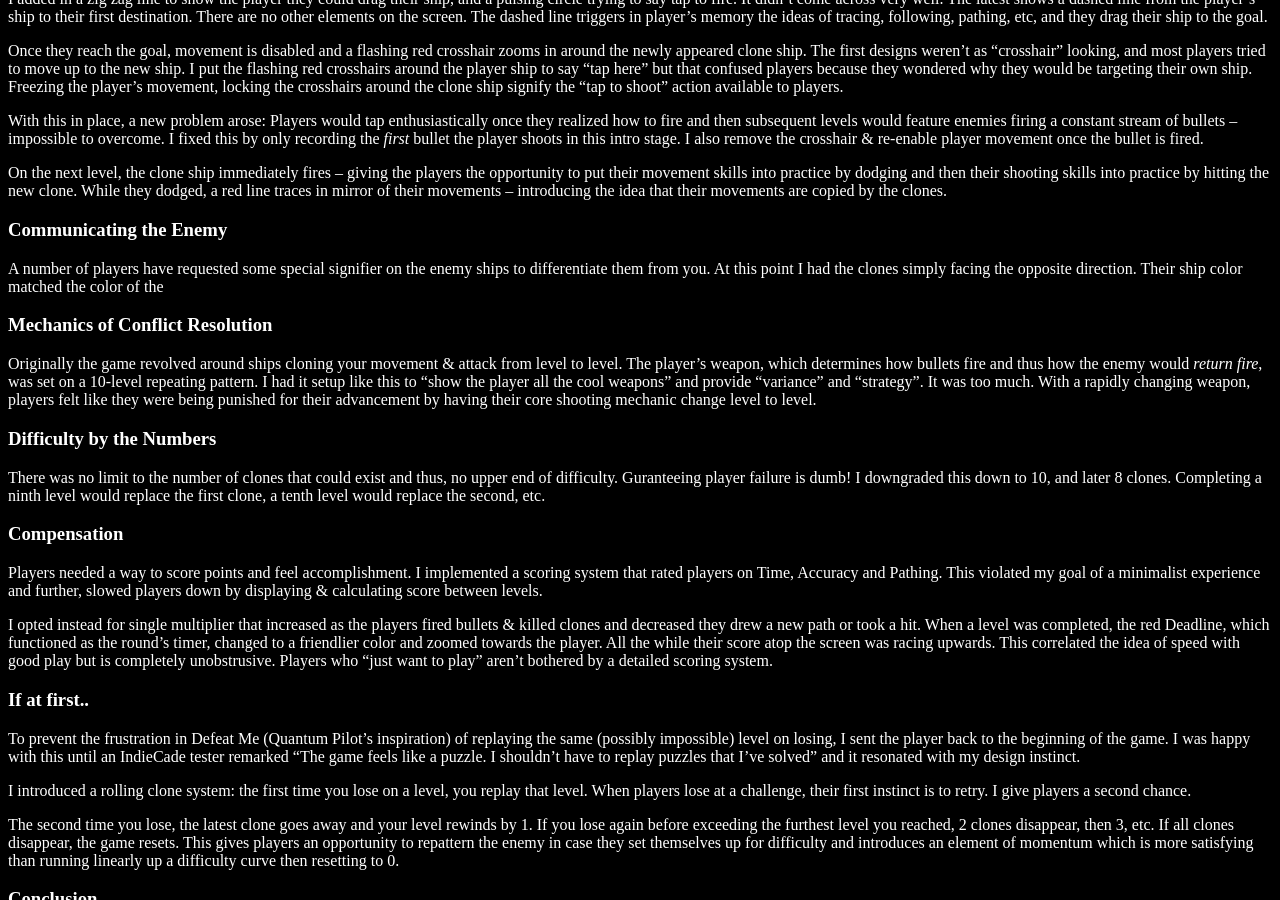
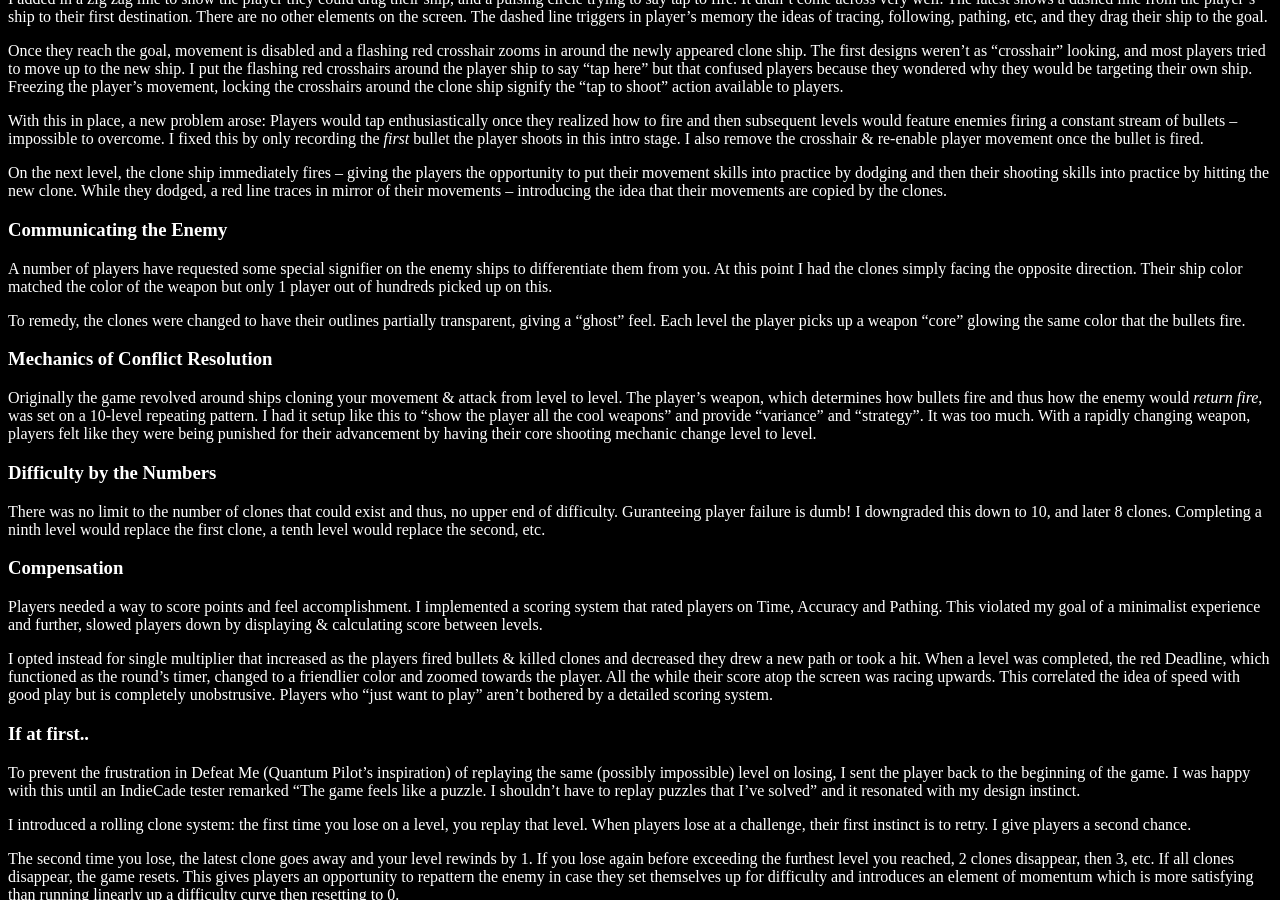
Before and after one commit to QuantumProductions/quantumproductions, a Jekyll site: the page built from designing_minimalist.md, in a window 1280 px wide and 900 px high, scrolled down 420 px. Built offline with Jekyll 4.4.1, drawn with Linux system fonts in a browser that asks for light colours; Markdown is read by kramdown in place of the engine named in the settings.

Commit message:
Core colors

```diff
--- a/designing_minimalist.md
+++ b/designing_minimalist.md
@@ -27,7 +27,9 @@ On the next level, the clone ship immediately fires -- giving the players the op
 
 ### Communicating the Enemy
 
-A number of players have requested some special signifier on the enemy ships to differentiate them from you. At this point I had the clones simply facing the opposite direction. Their ship color matched the color of the
+A number of players have requested some special signifier on the enemy ships to differentiate them from you. At this point I had the clones simply facing the opposite direction. Their ship color matched the color of the weapon but only 1 player out of hundreds picked up on this.
+
+To remedy, the clones were changed to have their outlines partially transparent, giving a "ghost" feel. Each level the player picks up a weapon "core" glowing the same color that the bullets fire.
 
 ### Mechanics of Conflict Resolution
 
```
